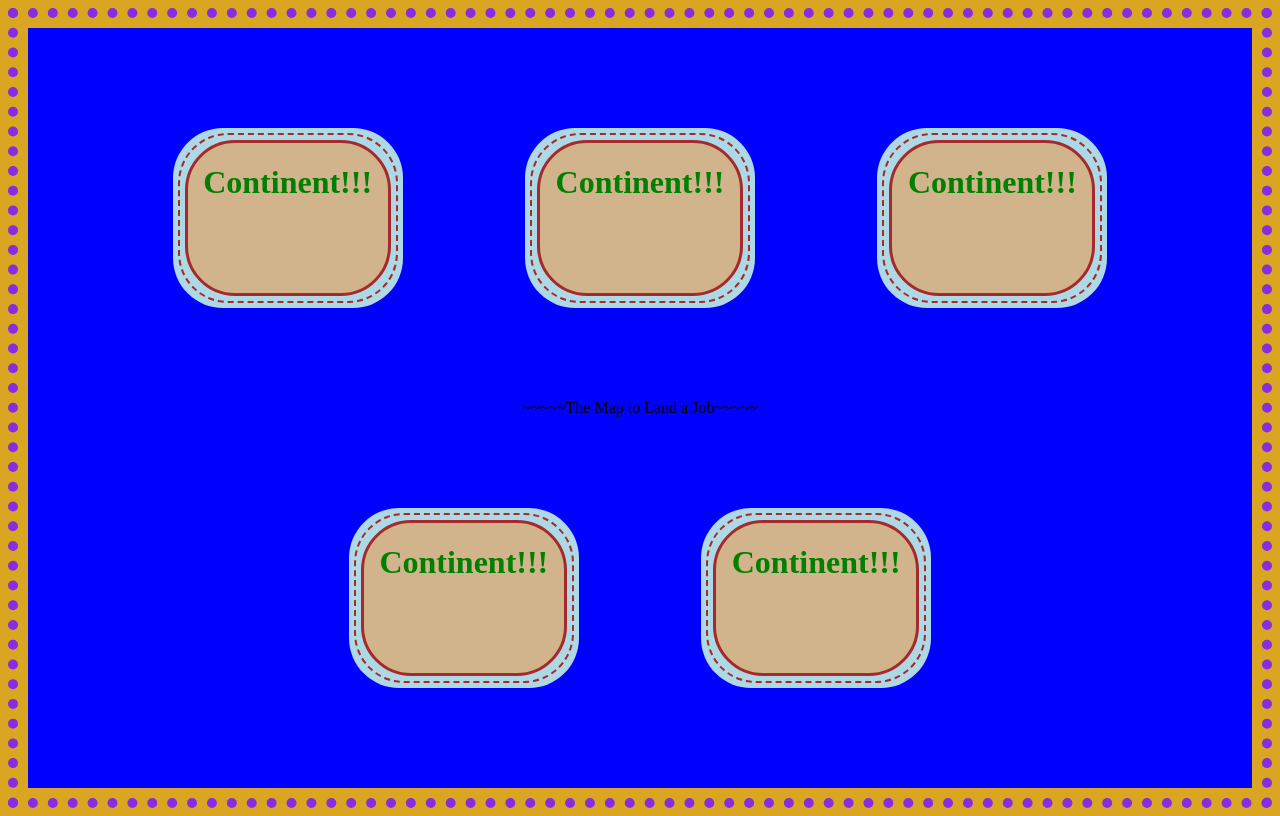
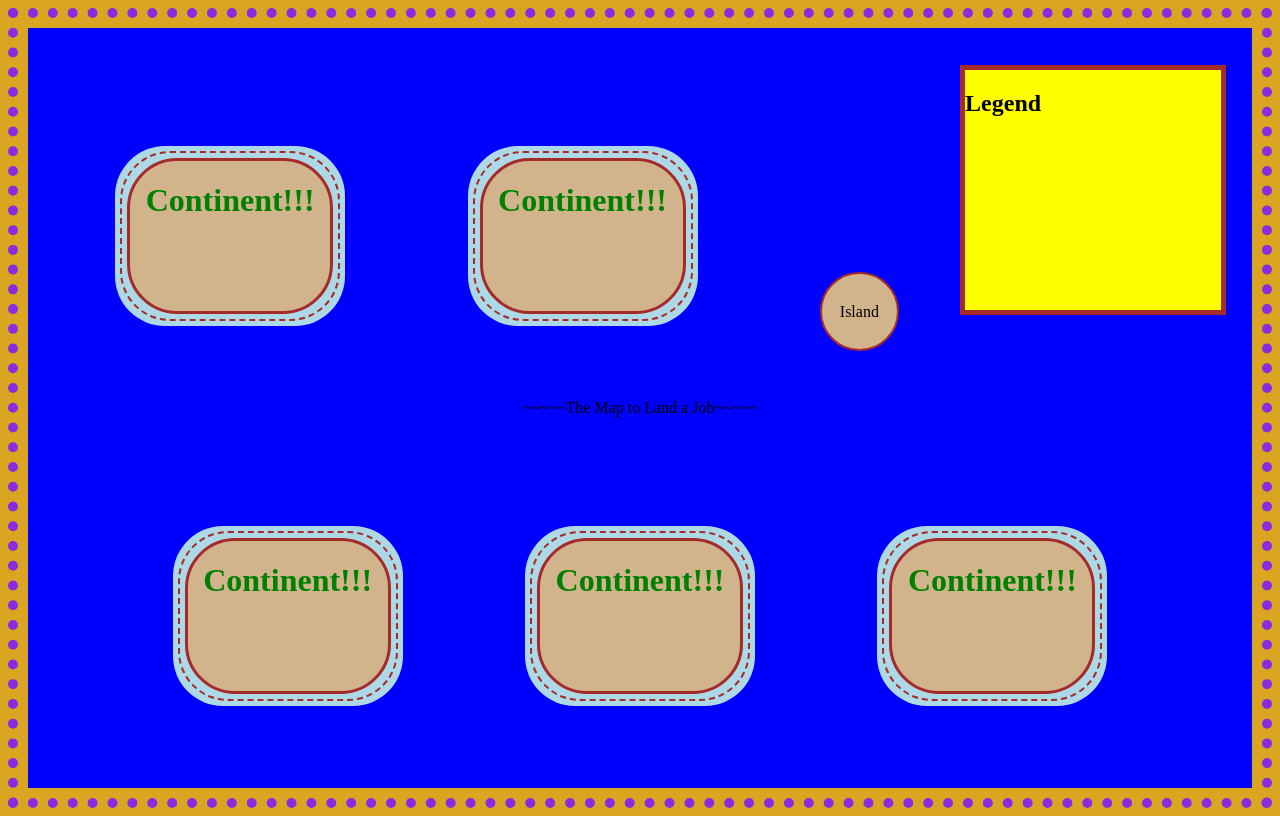
Before and after one commit to franco-ortega/sandbox-portfolio-map, a React (Create React App) app: page / in a window 1280 px wide. Built offline with nearby package versions, Linux system fonts and the light colour scheme.

Commit message:
add Legend and Island components

```diff
--- a/src/coastlines/Coastline.jsx
+++ b/src/components/coastlines/Coastline.jsx
@@ -1,5 +1,5 @@
 import React from 'react';
-import Continent from '../components/continents/Continent';
+import Continent from '../continents/Continent';
 import styles from './Coastline.module.css';
 
 const Coastline = () => {
--- /dev/null
+++ b/src/components/islands/Island.jsx
@@ -0,0 +1,17 @@
+import React from 'react';
+import PropTypes from 'prop-types';
+import styles from './Island.module.css';
+
+const Island = props => {
+    return (
+        <div className={styles.Island}>
+            Island
+        </div>
+    )
+}
+
+Island.propTypes = {
+
+}
+
+export default Island;
--- /dev/null
+++ b/src/components/islands/Island.module.css
@@ -0,0 +1,19 @@
+.Island {
+    background-color: tan;
+
+    border: solid 2px brown;
+    border-radius: 50px;;
+
+    height: 75px;
+    width: 75px;
+
+    position: relative;
+    top: 10%;
+    left: 5%;
+
+    text-align: center;
+
+    display: flex;
+    flex-direction: column;
+    justify-content: center;
+}
--- /dev/null
+++ b/src/components/legends/Legend.jsx
@@ -0,0 +1,17 @@
+import React from 'react';
+import PropTypes from 'prop-types';
+import styles from './Legend.module.css';
+
+function Legend(props) {
+    return (
+        <div className={styles.Legend}>
+            <h2>Legend</h2>
+        </div>
+    )
+}
+
+Legend.propTypes = {
+
+}
+
+export default Legend
--- /dev/null
+++ b/src/components/legends/Legend.module.css
@@ -0,0 +1,14 @@
+.Legend {
+    background-color: yellow;
+    border: solid 5px brown;
+
+    margin: 5%;
+
+    height: 30vh;
+    width: 20vw;
+
+    position: relative;
+    top: -6%;
+    right: -5%;
+
+}
--- a/src/components/oceans/Ocean.jsx
+++ b/src/components/oceans/Ocean.jsx
@@ -1,7 +1,9 @@
 import React from 'react';
+import Legend from '../legends/Legend';
 // import Coastline from '../../coastlines/Coastline';
-import OuterCoastline from '../../coastlines/OuterCoastline';
+import OuterCoastline from '../coastlines/OuterCoastline';
 import styles from './Ocean.module.css';
+import Island from '../islands/Island';
 
 const Ocean = () => {
     return (
@@ -11,6 +13,8 @@ const Ocean = () => {
             </p>
             <OuterCoastline />
             <OuterCoastline />
+            <Island />
+            <Legend />
             <OuterCoastline />
             <OuterCoastline />
             <OuterCoastline />
```
Also changed, not shown: src/components/coastlines/Coastline.module.css (renamed from src/coastlines/Coastline.module.css), src/components/coastlines/OuterCoastline.jsx (renamed from src/coastlines/OuterCoastline.jsx), src/components/coastlines/OuterCoastline.module.css (renamed from src/coastlines/OuterCoastline.module.css).
